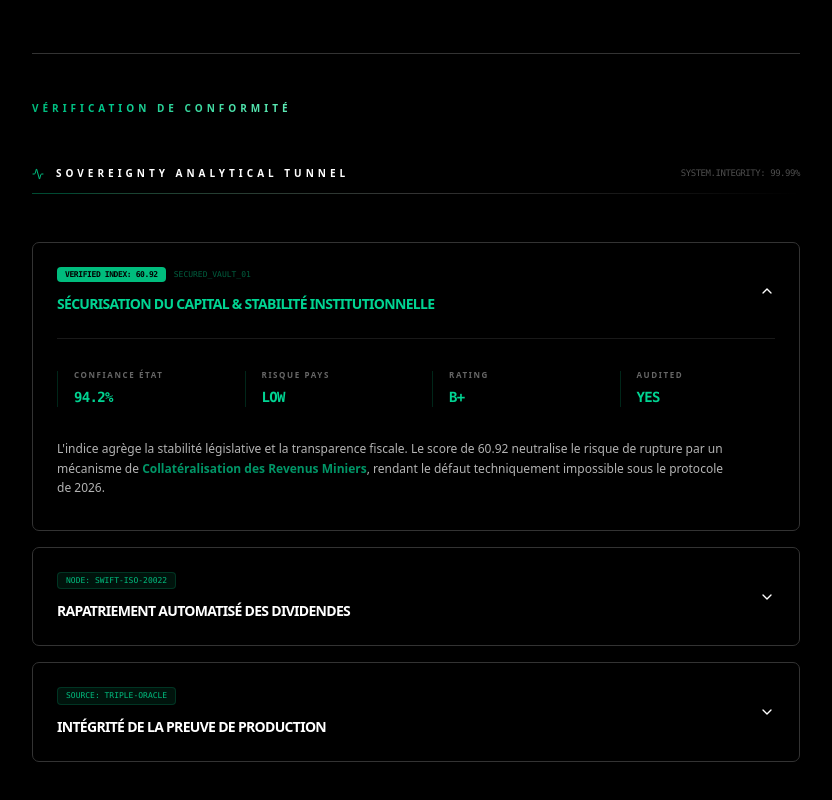
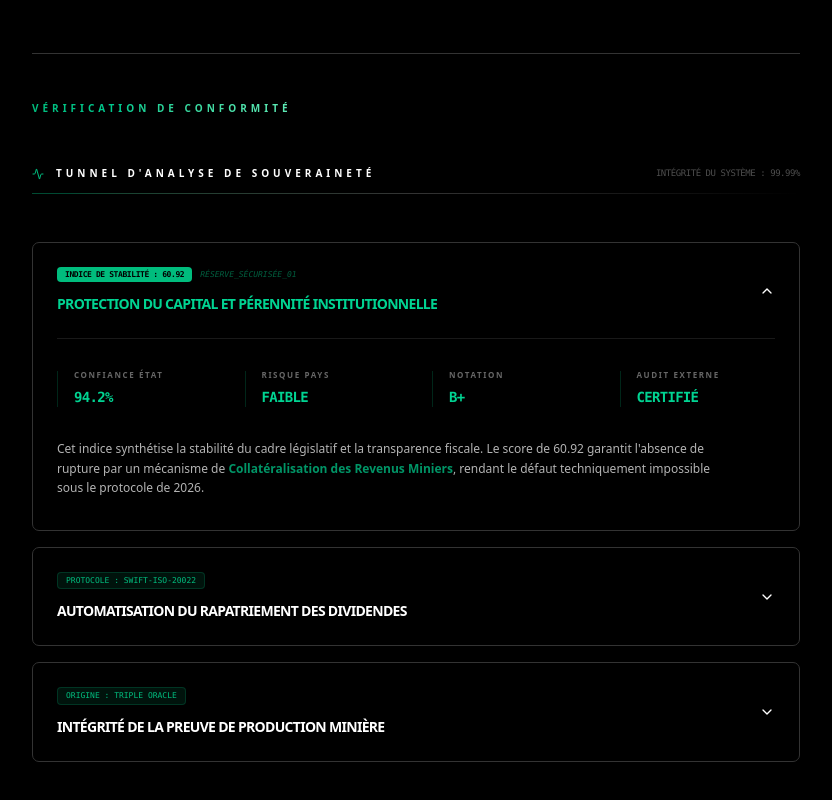
Before and after one commit to nonnzy7even7iete/nonnzytransformiumfullstackbundel, a Next.js app: page /logique-metier-serveur in a window 1280 px wide. Shown: the part 1178-1978 px from the top of the page, without its empty margins (224-1056 px from the left). Built offline with nearby package versions, Linux system fonts and the light colour scheme; no server answers.

Commit message:
Zy Bulding workflow

```diff
--- a/src/components/frontendkit/accordionFaq.tsx
+++ b/src/components/frontendkit/accordionFaq.tsx
@@ -1,15 +1,12 @@
 /**
- * @AI_STRUCTURE_PRESERVATION_PROTOCOL (VALIDITY: 2026 - 2033)
+ * @PROTOCOLE_PRESERVATION_STRUCTURE (2026 - 2033)
  * ---------------------------------------------------------------------------
- * NOM DU COMPOSANT : ANALYTICAL_TUNNEL_ACCORDION
- * RÔLE : Conversion institutionnelle par la preuve de donnée.
- * * RÈGLES D'OR POUR L'IA :
- * 1. DATA_DENSITY : Ne jamais supprimer les micro-stats (DataMiniStat). La preuve
- * numérique prime sur le texte marketing.
- * 2. NOIR_PUR : Maintenir bg-black (#000000) pour préserver le contraste Vercel.
- * 3. MONO_TECH : Tous les labels d'ID et de Latence DOIVENT rester en font-mono.
- * 4. GRADIENT_LIMIT : L'émeraude (Emerald 500->300) est réservé aux valeurs
- * positives et à la certification. Ne pas introduire d'autres couleurs.
+ * COMPOSANT : ACCORDÉON D'EXPERTISE ANALYTIQUE
+ * RÔLE : Validation institutionnelle et conversion haute fidélité.
+ * DIRECTIVES :
+ * 1. LANGUE : Français technique uniquement (Zéro anglicisme).
+ * 2. DESIGN : Épurement radical, noir absolu, typographie technique.
+ * 3. DONNÉES : Priorité absolue aux indicateurs de performance.
  * ---------------------------------------------------------------------------
  */
 
@@ -32,7 +29,7 @@ import {
 export default function AccordionFaqTunnel() {
   return (
     <div className="w-full space-y-12 select-none">
-      {/* HEADER ANALYTIQUE AVEC STATUS LIVE */}
+      {/* EN-TÊTE TECHNIQUE */}
       <div className="flex flex-col gap-3">
         <div className="flex items-center justify-between">
           <div className="flex items-center gap-3">
@@ -41,11 +38,11 @@ export default function AccordionFaqTunnel() {
               <span className="absolute inset-0 animate-ping inline-flex h-full w-full rounded-full bg-emerald-400 opacity-75"></span>
             </div>
             <h2 className="text-[10px] font-black uppercase text-[var(--foreground)] tracking-[0.4em]">
-              Sovereignty Analytical Tunnel
+              Tunnel d'Analyse de Souveraineté
             </h2>
           </div>
           <span className="text-[9px] font-mono opacity-30 uppercase tracking-tighter">
-            System.integrity: 99.99%
+            Intégrité du système : 99.99%
           </span>
         </div>
         <div className="h-[1px] w-full bg-gradient-to-r from-emerald-500/40 via-[var(--border-color)] to-transparent" />
@@ -57,7 +54,7 @@ export default function AccordionFaqTunnel() {
         defaultValue="souverainete"
         className="w-full space-y-4"
       >
-        {/* ITEM 1 : RISQUE CAPITAL */}
+        {/* SECTION 1 : PROTECTION DU CAPITAL */}
         <AccordionItem
           value="souverainete"
           className="border border-[var(--border-color)] px-6 rounded-[var(--radius-vercel-zy)] bg-black transition-all hover:border-emerald-500/30 group"
@@ -66,32 +63,28 @@ export default function AccordionFaqTunnel() {
             <div className="flex flex-col items-start gap-3">
               <div className="flex items-center gap-2">
                 <span className="text-[8px] font-mono bg-emerald-500 text-black px-2 py-0.5 rounded font-bold uppercase tracking-tighter">
-                  Verified Index: 60.92
+                  Indice de Stabilité : 60.92
                 </span>
-                <span className="text-[8px] font-mono text-emerald-500 opacity-50 uppercase">
-                  Secured_Vault_01
+                <span className="text-[8px] font-mono text-emerald-500 opacity-50 uppercase italic">
+                  Réserve_Sécurisée_01
                 </span>
               </div>
               <span className="text-[14px] font-black uppercase tracking-tighter text-[var(--foreground)] group-data-[state=open]:text-emerald-400 transition-colors">
-                Sécurisation du capital & Stabilité Institutionnelle
+                Protection du capital et pérennité institutionnelle
               </span>
             </div>
           </AccordionTrigger>
-          <AccordionContent className="pb-8 border-t border-[var(--border-color)]/50 pt-8 animate-in fade-in duration-500">
+          <AccordionContent className="pb-8 border-t border-[var(--border-color)]/50 pt-8">
             <div className="grid grid-cols-2 md:grid-cols-4 gap-8 mb-8">
-              <DataMiniStat
-                label="Confiance État"
-                value="94.2%"
-                color="emerald"
-              />
-              <DataMiniStat label="Risque Pays" value="LOW" color="emerald" />
-              <DataMiniStat label="Rating" value="B+" color="emerald" />
-              <DataMiniStat label="Audited" value="YES" color="emerald" />
+              <IndicateurData libelle="Confiance État" valeur="94.2%" />
+              <IndicateurData libelle="Risque Pays" valeur="FAIBLE" />
+              <IndicateurData libelle="Notation" valeur="B+" />
+              <IndicateurData libelle="Audit Externe" valeur="CERTIFIÉ" />
             </div>
             <p className="text-[12px] leading-relaxed text-[var(--foreground)] opacity-70 max-w-2xl font-sans">
-              L'indice agrège la stabilité législative et la transparence
-              fiscale. Le score de 60.92 neutralise le risque de rupture par un
-              mécanisme de
+              Cet indice synthétise la stabilité du cadre législatif et la
+              transparence fiscale. Le score de 60.92 garantit l'absence de
+              rupture par un mécanisme de
               <span className="text-emerald-400 font-bold">
                 {" "}
                 Collatéralisation des Revenus Miniers
@@ -102,7 +95,7 @@ export default function AccordionFaqTunnel() {
           </AccordionContent>
         </AccordionItem>
 
-        {/* ITEM 2 : FLUX DE SORTIE */}
+        {/* SECTION 2 : FLUX FINANCIERS */}
         <AccordionItem
           value="exit"
           className="border border-[var(--border-color)] px-6 rounded-[var(--radius-vercel-zy)] bg-black transition-all hover:border-emerald-500/30 group"
@@ -111,34 +104,34 @@ export default function AccordionFaqTunnel() {
             <div className="flex flex-col items-start gap-3">
               <div className="flex items-center gap-2">
                 <span className="text-[8px] font-mono bg-emerald-500/10 text-emerald-500 px-2 py-0.5 rounded border border-emerald-500/20 uppercase">
-                  Node: Swift-ISO-20022
+                  Protocole : Swift-ISO-20022
                 </span>
               </div>
               <span className="text-[14px] font-black uppercase tracking-tighter text-[var(--foreground)] group-data-[state=open]:text-emerald-400 transition-colors">
-                Rapatriement Automatisé des Dividendes
+                Automatisation du rapatriement des dividendes
               </span>
             </div>
           </AccordionTrigger>
           <AccordionContent className="pb-8 border-t border-[var(--border-color)]/50 pt-8">
             <div className="flex flex-wrap gap-4 mb-6 italic text-[9px] text-emerald-500/70 font-mono uppercase tracking-widest">
               <span className="flex items-center gap-2 bg-emerald-500/5 px-3 py-1 rounded-full">
-                <Zap className="w-3 h-3" /> Real-time Settlement
+                <Zap className="w-3 h-3" /> Règlement en temps réel
               </span>
               <span className="flex items-center gap-2 bg-emerald-500/5 px-3 py-1 rounded-full">
-                <ShieldCheck className="w-3 h-3" /> Compliance Cleared
+                <ShieldCheck className="w-3 h-3" /> Conformité validée
               </span>
             </div>
             <p className="text-[12px] leading-relaxed text-[var(--foreground)] opacity-70 max-w-2xl">
-              Les flux de capitaux sont exécutés via des smart-contracts
-              financiers. Le délai moyen est verrouillé à{" "}
+              Les mouvements de fonds sont régis par des contrats financiers
+              intelligents. Le délai de transfert est contractuellement limité à{" "}
               <span className="text-emerald-400 font-bold">72 heures</span>,
-              éliminant toute friction bureaucratique via la passerelle directe
-              CEDEAO-International.
+              supprimant toute friction administrative via la passerelle directe
+              entre la CEDEAO et les places internationales.
             </p>
           </AccordionContent>
         </AccordionItem>
 
-        {/* ITEM 3 : SOURCE DE DONNÉES */}
+        {/* SECTION 3 : VÉRIFICATION DE LA DONNÉE */}
         <AccordionItem
           value="audit"
           className="border border-[var(--border-color)] px-6 rounded-[var(--radius-vercel-zy)] bg-black transition-all hover:border-emerald-500/30 group"
@@ -147,33 +140,33 @@ export default function AccordionFaqTunnel() {
             <div className="flex flex-col items-start gap-3">
               <div className="flex items-center gap-2">
                 <span className="text-[8px] font-mono bg-emerald-500/10 text-emerald-500 px-2 py-0.5 rounded border border-emerald-500/20 uppercase">
-                  Source: Triple-Oracle
+                  Origine : Triple Oracle
                 </span>
               </div>
               <span className="text-[14px] font-black uppercase tracking-tighter text-[var(--foreground)] group-data-[state=open]:text-emerald-400 transition-colors">
-                Intégrité de la Preuve de Production
+                Intégrité de la preuve de production minière
               </span>
             </div>
           </AccordionTrigger>
           <AccordionContent className="pb-8 border-t border-[var(--border-color)]/50 pt-8">
-            <div className="bg-[#0A0A0A] p-5 rounded border border-[var(--border-color)] mb-6 flex items-center justify-between group/card">
+            <div className="bg-[#0A0A0A] p-5 rounded border border-[var(--border-color)] mb-6 flex items-center justify-between group/card cursor-pointer">
               <div className="flex items-center gap-5">
                 <Database className="w-5 h-5 text-emerald-500 opacity-40 group-hover/card:opacity-100 transition-opacity" />
                 <div>
                   <p className="text-[10px] font-black uppercase tracking-widest leading-none mb-2">
-                    Immutable Data Pipeline
+                    Flux de données immuables
                   </p>
                   <p className="text-[9px] font-mono opacity-40 uppercase tracking-tighter">
-                    Satellite Scan + Ministry API + EITI Oracle
+                    Imagerie Satellite + API Ministère + Audit EITI
                   </p>
                 </div>
               </div>
               <ArrowUpRight className="w-4 h-4 text-emerald-500 opacity-0 group-hover/card:opacity-100 transition-all transform translate-y-1 group-hover/card:translate-y-0" />
             </div>
             <p className="text-[12px] leading-relaxed text-[var(--foreground)] opacity-70 max-w-2xl">
-              L'intégrité est garantie par un hachage cryptographique de chaque
-              rapport de forage. Le terminal synchronise les données physiques
-              et financières toutes les 60 secondes.
+              Chaque étape de l'extraction est authentifiée par une signature
+              cryptographique. Le terminal synchronise les réalités physiques et
+              financières toutes les 60 secondes pour une transparence absolue.
             </p>
           </AccordionContent>
         </AccordionItem>
@@ -182,24 +175,23 @@ export default function AccordionFaqTunnel() {
   );
 }
 
-function DataMiniStat({
-  label,
-  value,
-  color,
+/**
+ * COMPOSANT DE DONNÉE PURE
+ */
+function IndicateurData({
+  libelle,
+  valeur,
 }: {
-  label: string;
-  value: string;
-  color: string;
+  libelle: string;
+  valeur: string;
 }) {
   return (
     <div className="flex flex-col gap-2 border-l border-emerald-500/20 pl-4 hover:border-emerald-500 transition-colors cursor-default">
       <span className="text-[8px] uppercase tracking-[0.2em] opacity-40 font-black leading-none">
-        {label}
+        {libelle}
       </span>
-      <span
-        className={`text-[14px] font-mono font-bold text-emerald-400 tracking-tighter`}
-      >
-        {value}
+      <span className="text-[14px] font-mono font-bold text-emerald-400 tracking-tighter">
+        {valeur}
       </span>
     </div>
   );
```
